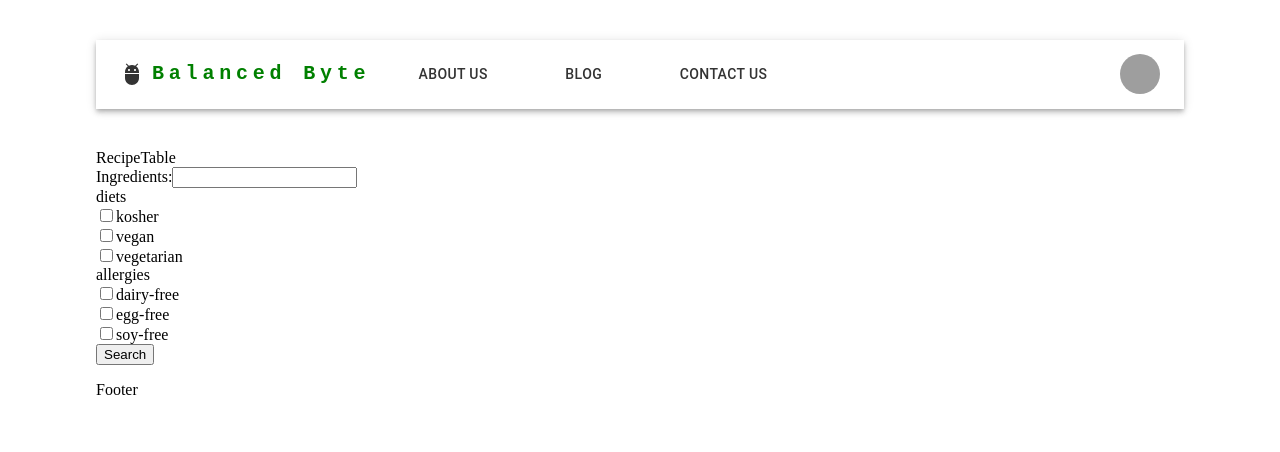
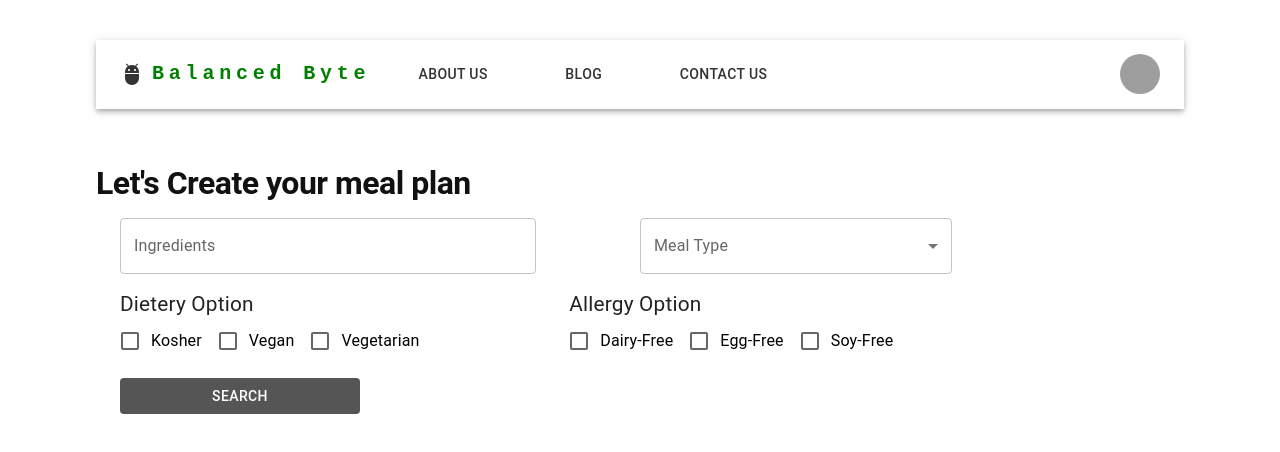
Before and after one commit to ALLHUBS-Jan-2024-Liftoff/Byte-Bandits, a React (Vite) app in the folder bandits-ui/: page /account/meal-prep in a window 1280 px wide. Shown: the top 452 px of the page. Built offline with nearby package versions, Linux system fonts and the light colour scheme; grey boxes are pictures that could not be loaded.

Commit message:
Display recipes based on meal type and sort by cusines

```diff
--- a/bandits-ui/src/components/Footer.jsx
+++ b/bandits-ui/src/components/Footer.jsx
@@ -1,10 +1,39 @@
-import { Box } from '@mui/material'
+import { Box, Container, Link, Typography } from '@mui/material'
 import React from 'react'
 
 function Footer() {
   return (
-    <Box>Footer</Box>
-  )
+    <Box
+      component="footer"
+      sx={{
+        backgroundColor: '#282c34',
+        color: 'white',
+        padding: '20px',
+        textAlign: 'center',
+        position: 'fixed',
+        bottom: 0,
+        left:0,
+        width: '100%',
+        boxShadow: '0 -1px 5px rgba(0,0,0,0.3)',
+      }}
+    >
+      <Container maxWidth="lg">
+        <Typography variant="body2" color="inherit">
+          &copy; 2024 Balanced Bytes. All rights reserved.
+        </Typography>
+        <Box sx={{ mt: 2 }}>
+          <Link href="#about" color="inherit" sx={{ mx: 1 }}>
+            About
+          </Link>
+          <Link href="#services" color="inherit" sx={{ mx: 1 }}>
+            Services
+          </Link>
+          <Link href="#contact" color="inherit" sx={{ mx: 1 }}>
+            Contact
+          </Link>
+        </Box>
+      </Container>
+    </Box>
+)
 }
-
 export default Footer
--- /dev/null
+++ b/bandits-ui/src/components/RecipeGroupByCusine.jsx
@@ -0,0 +1,36 @@
+import { Box, Grid, List, ListItem, Typography } from '@mui/material'
+import React from 'react'
+
+function RecipeGroupByCusine({data}) {
+
+
+
+  return (
+    <>
+    {
+        Object.entries(data).sort().map(([key, cusines]) => (
+
+            <Box sx={{py:'3rem'}}>
+                <Typography id={key} sx={{textTransform:'Capitalize'}} variant='h4'>{key}</Typography>
+              <Grid container spacing={2}>
+              {cusines.map(rec=>(
+                  <Grid item xs={12} sm={3}>
+                    {/* <ListItemText>{rec.recipe.label}</ListItemText> */}
+                    <img src={rec.recipe.image}></img>
+                    <Typography>Ingredients</Typography>
+                    <List>
+                        {rec.recipe.ingredients.map(x=>(
+                              <ListItem>{x.text}</ListItem>
+                      ))}
+                    </List>
+                  </Grid>
+              ))}
+              </Grid>
+            </Box>
+          ))
+    }
+    </>
+  )
+}
+
+export default RecipeGroupByCusine
--- a/bandits-ui/src/components/RecipeTable.jsx
+++ b/bandits-ui/src/components/RecipeTable.jsx
@@ -1,6 +1,10 @@
 import React, { useEffect } from 'react'
 import { useState } from 'react';
 import CheckboxGroup from './CheckboxGroup';
+import { Box, Button, Container, FormControl, FormGroup, Input, InputLabel, List, ListItem, ListItemText, MenuItem, OutlinedInput, Select, TextField, Typography } from '@mui/material';
+import { CloseFullscreen, Label } from '@mui/icons-material';
+import SampleCheckBoxGroup from './SampleCheckBoxGroup';
+import RecipeGroupByCusine from './RecipeGroupByCusine';
 
 function RecipeTable() {
 
@@ -44,25 +48,43 @@ function RecipeTable() {
         setTxtIngredients(event.target.value);
     };
 
+    const [selectedValue, setSelectedValue] = useState('');
+
+    const handleDropDownChange = (event) => {
+      setSelectedValue(event.target.value);
+    };
+
     const handleSubmit = (event) => {
         // Prevent default form submission
         event.preventDefault();
 
-        const ingredients = txtIngredients;
-        const selectedDietsArr = Object.keys(diets).filter((diet) => diets[diet]);
-        const selectedAllergiesArr = Object.keys(allergies).filter((allergy) => allergies[allergy]);
+        const ingredients = (txtIngredients.length < 2) ? 'null' : txtIngredients;
 
-        console.log(selectedDietsArr)
+
+        const selectedDietsArr = (diets.length === 0) ? 'null' : Object.keys(diets).filter((diet) => diets[diet]);
+        const selectedAllergiesArr = (diets.length === 0) ? 'null' : Object.keys(allergies).filter((allergy) => allergies[allergy]);
+
+        console.log(selectedDietsArr,'selected')
         //useEffect(() => {
+
+        let url;
+
+        if(selectedDietsArr.length > 0){
+            url = `http://localhost:8080/search/${ingredients}/${selectedDietsArr}`
+        }
+        else{
+            url = `http://localhost:8080/search/${ingredients}/${selectedDietsArr}`
+        }
             const fetchData = async () => {
-               const data = await fetch(`http://localhost:8080/search/${ingredients}/${selectedDietsArr}`)
+
+                const data = await fetch(url)
                .then(response => response.json())
                .then(response => {
                    setRecipes(response.hits);
                    console.log(response.hits);
                }
                )
-               .catch(err => console.error(err));
+               .catch(err => console.error(err,"Error"));
             }
             fetchData();
          // }, []);
@@ -90,57 +112,66 @@ function RecipeTable() {
         })
     }
 
-    const DisplayRecipeMenu = recipes.map(r => (
-        <li>
-           <h3>{r.recipe.label}</h3>
-           <p>Cusine Type: {r.recipe.cuisineType}</p>
-           <img src={r.recipe.image}></img>
-           <ul>
-           <h4>Ingredients</h4>
-            {r.recipe.ingredients.map(x=>(
-                    <ul>
-                        <li>Name: {x.food}</li>
-                        <li>Text: {x.text}</li>
-                        <li>Quantiy: {x.quantity}</li>
-                    </ul>
-                ))}
-           </ul>
-        </li>
+        const filterByMealTypeAndGroupByCusineType = recipes.filter(recipe=>recipe.recipe.mealType == selectedValue).reduce((acc, rec) => {
+      // Initialize the category if it doesn't exist in the accumulator
+      if (!acc[rec.recipe.cuisineType]) {
+        acc[rec.recipe.cuisineType] = [];
+      }
+      // Add the item to the appropriate category
+      acc[rec.recipe.cuisineType].push(rec);
+      return acc;
+    }, {});
 
-    ))
-
-    GetRecipesHtml();
+    console.log(filterByMealTypeAndGroupByCusineType, 'group by type')
+    //GetRecipesHtml();
   return (
     <>
-        <div>RecipeTable</div>
-        <div>
-            <form onSubmit={handleSubmit}>
-                <div className="form-group">
-                    <label>Ingredients:</label>
-                    <input
-                        type="text"
-                        value={txtIngredients}
-                        onChange={handletxtIngredientsChange}
-                    />
-                </div>
-                <CheckboxGroup
-                    title="diets"
-                    options={dietsList}
-                    checkedItems={diets}
-                    onChange={handleDietsChange}
-                />
-                <CheckboxGroup
+        <Typography variant='h1' sx={{fontSize:'2rem',py:'1rem', color:'#111', fontWeight:'bold'
+        }}>Let's Create your meal plan</Typography>
+        <Box sx={{width:'100%'}}>
+          <form onSubmit={handleSubmit}>
+            <Container sx={{textTransform:'capitalize',display:'flex',flexDirection:'row', flexWrap: 'wrap'}}>
+              <FormControl sx={{ flexBasis: '50%'}}>
+                <InputLabel htmlFor='txt-ingredients'>Ingredients</InputLabel>
+                  <OutlinedInput
+                    label="Ingredients"
+                    id="txt-ingredients"
+                    type="text"
+                    value={txtIngredients}
+                    onChange={handletxtIngredientsChange}
+                    required="true" sx={{width:'80%'}}/>
+              </FormControl>
+              <FormControl sx={{ flexBasis: '50%'}}>
+                <InputLabel htmlFor="select-meal-type">Meal Type</InputLabel>
+                  <Select
+                    value={selectedValue}
+                    onChange={handleDropDownChange}
+                    label="mealType"
+                    id="select-meal-type"
+                    required="true" sx={{width:'60%'}}
+                  >
+                    <MenuItem value={'breakfast'}>Breakfast</MenuItem>
+                    <MenuItem value={'lunch/dinner'}>Lunch</MenuItem>
+                    <MenuItem value={'lunch/dinner'}>Dinner</MenuItem>
+                  </Select>
+              </FormControl>
+              <SampleCheckBoxGroup options={dietsList} checkedItems={diets} onChange={handleDietsChange} labelFor='Dietery Option'/>
+              <SampleCheckBoxGroup options={allergiesList} checkedItems={allergies} onChange={handleAllergiesChange} labelFor='Allergy Option'/>
+                {/* <CheckboxGroup
                     title="allergies"
                     options={allergiesList}
                     checkedItems={allergies}
                     onChange={handleAllergiesChange}
-                />
-                <button type="submit">Search</button>
+                />  */}
+                <FormGroup sx={{ flexBasis: '100%'}}>
+                <Button type="submit" sx={{ width:'15rem', background:'#555', color:'#fff','&:hover': {
+                        backgroundColor: 'green', // Background color on hover
+        }}}>Search</Button>
+                </FormGroup>
+            </Container>
             </form>
-        </div>
-        <ul>
-            {DisplayRecipeMenu}
-        </ul>
+        </Box>
+        <RecipeGroupByCusine data={filterByMealTypeAndGroupByCusineType} />
     </>
 
   )
--- /dev/null
+++ b/bandits-ui/src/components/SampleCheckBoxGroup.jsx
@@ -0,0 +1,48 @@
+import React, { useState } from 'react';
+import { Checkbox, FormControl, FormControlLabel, FormGroup, FormLabel, FormHelperText, InputLabel } from '@mui/material';
+import { Margin } from '@mui/icons-material';
+
+const SampleCheckBoxGroup = ({labelFor,options,onChange,checkedItems}) => {
+      // Define the options for the checkbox group
+      // Initial state for checkboxes
+    //   const [checkedState, setCheckedState] = useState(
+    //     options.reduce((acc, option) => {
+    //       acc[option.value] = false;
+    //       return acc;
+    //     }, {})
+    //   );
+
+      // Handle checkbox change
+      const handleChange = (event) => {
+        //setCheckedState({
+        //   ...checkedState,
+        //   [event.target.name]: event.target.checked,
+        // });
+        // console.log(checkedState)
+        const { name, checked } = event.target;
+        onChange(name, checked);
+        console.log(name, checked)
+      };
+
+      return (
+          <FormGroup sx={{my:'1rem', display:'flex',flexDirection:'row'}}>
+            <FormLabel sx={{ flexBasis: '100%', fontSize:'1.3rem', color:'#222'}}>{labelFor}</FormLabel>
+            {options.map((option) => (
+              <FormControlLabel
+                key={option}
+                control={
+                  <Checkbox
+                    checked={checkedItems[option]}
+                    onChange={handleChange}
+                    name={option}
+                  />
+                }
+                label={option}
+              />
+            ))}
+          </FormGroup>
+      );
+    };
+
+
+export default SampleCheckBoxGroup;
--- a/bandits-ui/src/main.jsx
+++ b/bandits-ui/src/main.jsx
@@ -15,7 +15,7 @@ const Layout = () =>{
     <div className='Container'>
      <Header />
      <Outlet />
-     <Footer />
+     {/* <Footer /> */}
     </div>
   )
 }
```
